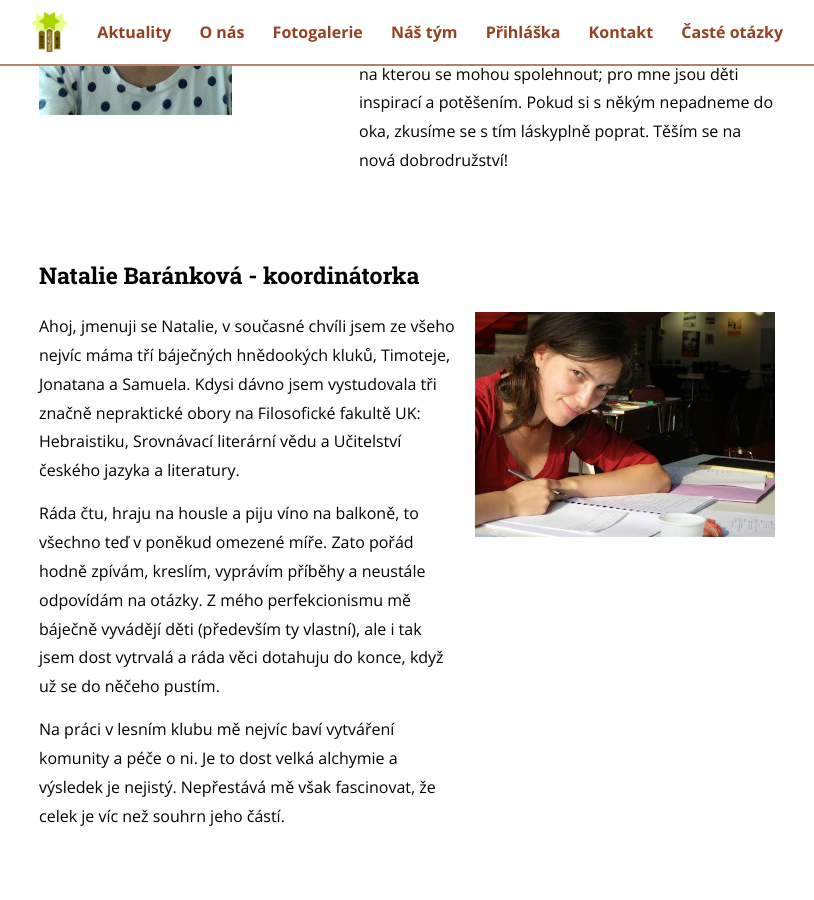
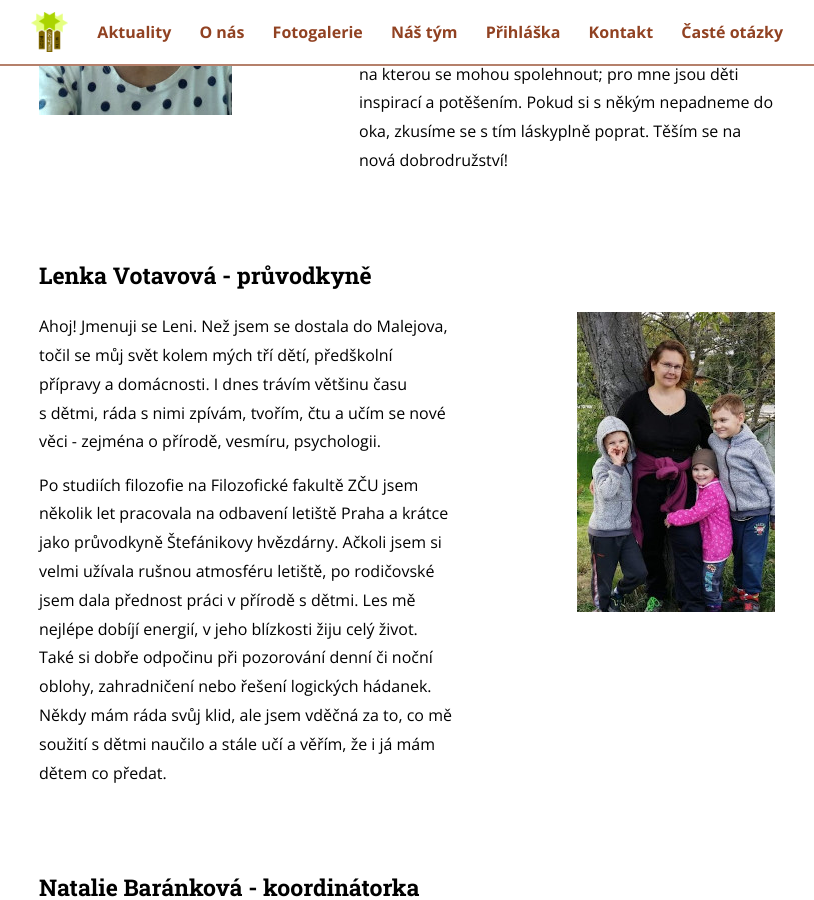
Before and after one commit to bencentra/centrarium, a Jekyll site: the page built from nas-tym.html, in a window 1280 px wide and 900 px high, scrolled down 1627 px. Shown: the whole window, without its empty margins (233-1047 px from the left). Built offline with Jekyll 4.4.1, drawn with Linux system fonts in a browser that asks for light colours; nearby versions of some CDN libraries; some of the changed text lies outside the part shown.

Commit message:
Lenka Votavová - průvodkyně

```diff
--- a/nas-tym.html
+++ b/nas-tym.html
@@ -44,6 +44,16 @@ permalink: /nas-tym/
 
 
 <div class="person-r">
+<h3>Lenka Votavová - průvodkyně</h3>
+<img src="/assets/tym/lenka.jpg" />
+
+<p>Ahoj! Jmenuji se Leni. Než jsem se dostala do Malejova, točil se můj svět kolem mých tří dětí, předškolní přípravy a domácnosti. I dnes trávím většinu času s dětmi, ráda s nimi zpívám, tvořím, čtu a učím se nové věci - zejména o přírodě, vesmíru, psychologii.</p>
+
+<p>Po studiích filozofie na Filozofické fakultě ZČU jsem několik let pracovala na odbavení letiště Praha a krátce jako průvodkyně Štefánikovy hvězdárny. Ačkoli jsem si velmi užívala rušnou atmosféru letiště, po rodičovské jsem dala přednost práci v přírodě s dětmi. Les mě nejlépe dobíjí energií, v jeho blízkosti žiju celý život. Také si dobře odpočinu při pozorování denní či noční oblohy, zahradničení nebo řešení logických hádanek. Někdy mám ráda svůj klid, ale jsem vděčná za to, co mě soužití s dětmi naučilo a stále učí a věřím, že i já mám dětem co předat.</p>
+</div>
+
+
+<div class="person-l">
 <h3>Natalie Baránková - koordinátorka</h3>
 <img src="/assets/tym/naty.jpg" />
 
@@ -55,7 +65,7 @@ permalink: /nas-tym/
 </div>
 
 
-<div class="person-l">
+<div class="person-r">
 <h3>Tereza Skalická - koordinátorka</h3>
 <img src="/assets/tym/tereza.jpg" />
 
@@ -67,7 +77,7 @@ permalink: /nas-tym/
 </div>
 
 
-<div class="person-r">
+<div class="person-l">
 <h3>Zuzana Turková - pokladník</h3>
 <img src="/assets/tym/zuzka_cfo.jpg" />
 
```
Also changed, not shown: other parts of nas-tym.html (+1 -1 lines), assets/tym/lenka.jpg (added).
